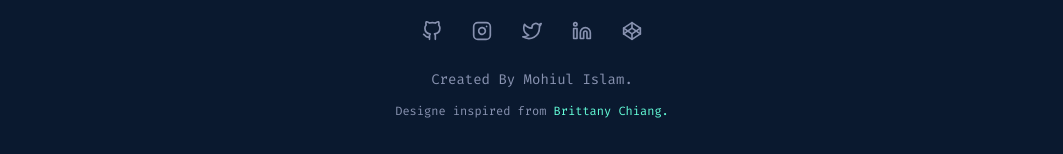
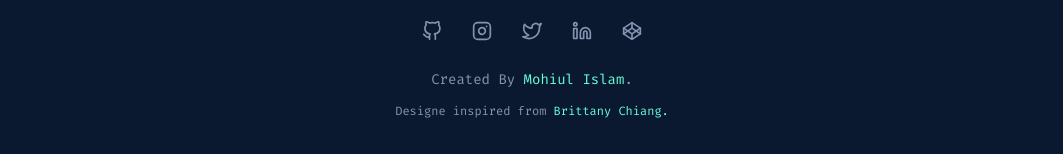
Before and after one commit to mohiulislam/my-portfolio, a React (Create React App) app: page / in a window 1280 px wide. Shown: the part 3629-3783 px from the top of the page, without its empty margins (108-1171 px from the left). Built offline with nearby package versions, Linux system fonts and the light colour scheme.

Commit message:
name color changed

```diff
--- a/src/components/Footter.jsx
+++ b/src/components/Footter.jsx
@@ -16,7 +16,9 @@ function Footter() {
         <IconCodepen />
       </div>
       <div>
-        <p>Created By Mohiul Islam.</p>
+        <p>
+          Created By <span>Mohiul Islam</span>.
+        </p>
         <p>
           Designe inspired from
           <a target="_blank" href="https://brittanychiang.com/">
--- a/src/components/StyledComponent/StyledFootter.js
+++ b/src/components/StyledComponent/StyledFootter.js
@@ -23,6 +23,9 @@ export const StyledFootter = styled.footer`
     text-align: center;
     p:nth-child(1) {
       font-size: 14px;
+      span{
+      color: var(--green);
+      }
     }
     p:nth-child(2) {
       font-size: 12px;
```
